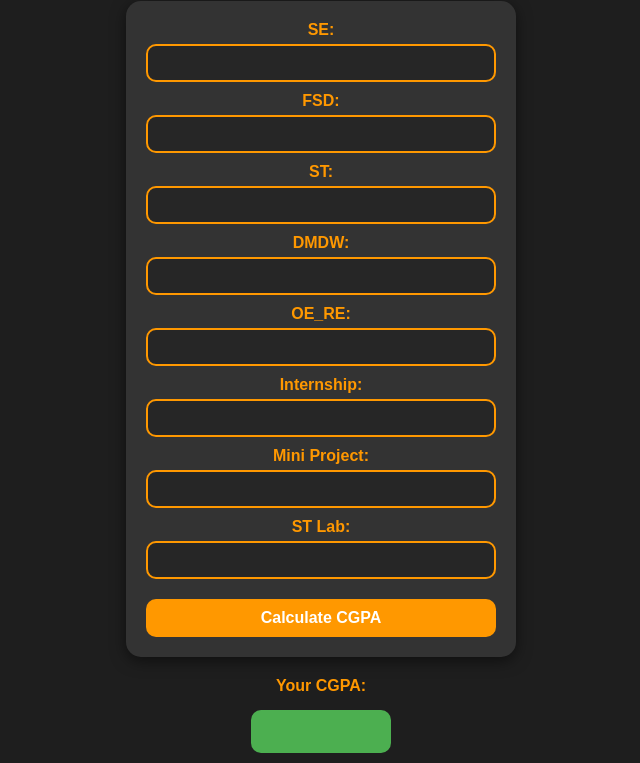
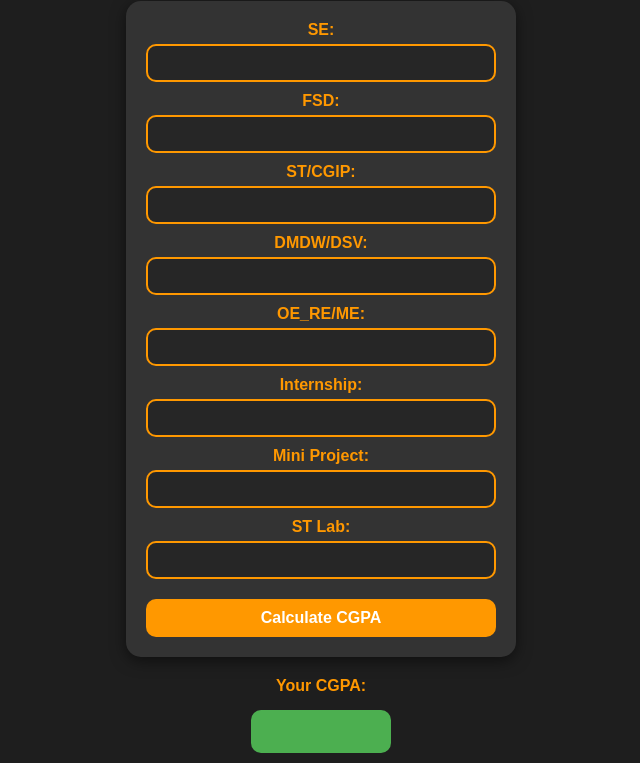
Before and after one commit to suraj0-11/6th_sem_calci, a plain HTML site: page index.html in a window 1280 px wide. Shown: the part 77-840 px from the top of the page, without its empty margins (319-959 px from the left). Drawn offline with Linux system fonts and the light colour scheme.

Commit message:
Update index.html

```diff
--- a/index.html
+++ b/index.html
@@ -94,13 +94,13 @@
         <label for="co">FSD:</label>
         <input type="number" id="co" required><br>
 
-        <label for="ade">ST:</label>
+        <label for="ade">ST/CGIP:</label>
         <input type="number" id="ade" required><br>
 
-        <label for="math">DMDW:</label>
+        <label for="math">DMDW/DSV:</label>
         <input type="number" id="math" required><br>
 
-        <label for="bio">OE_RE:</label>
+        <label for="bio">OE_RE/ME:</label>
         <input type="number" id="bio" required><br>
 
         <label for="java">Internship:</label>
```
